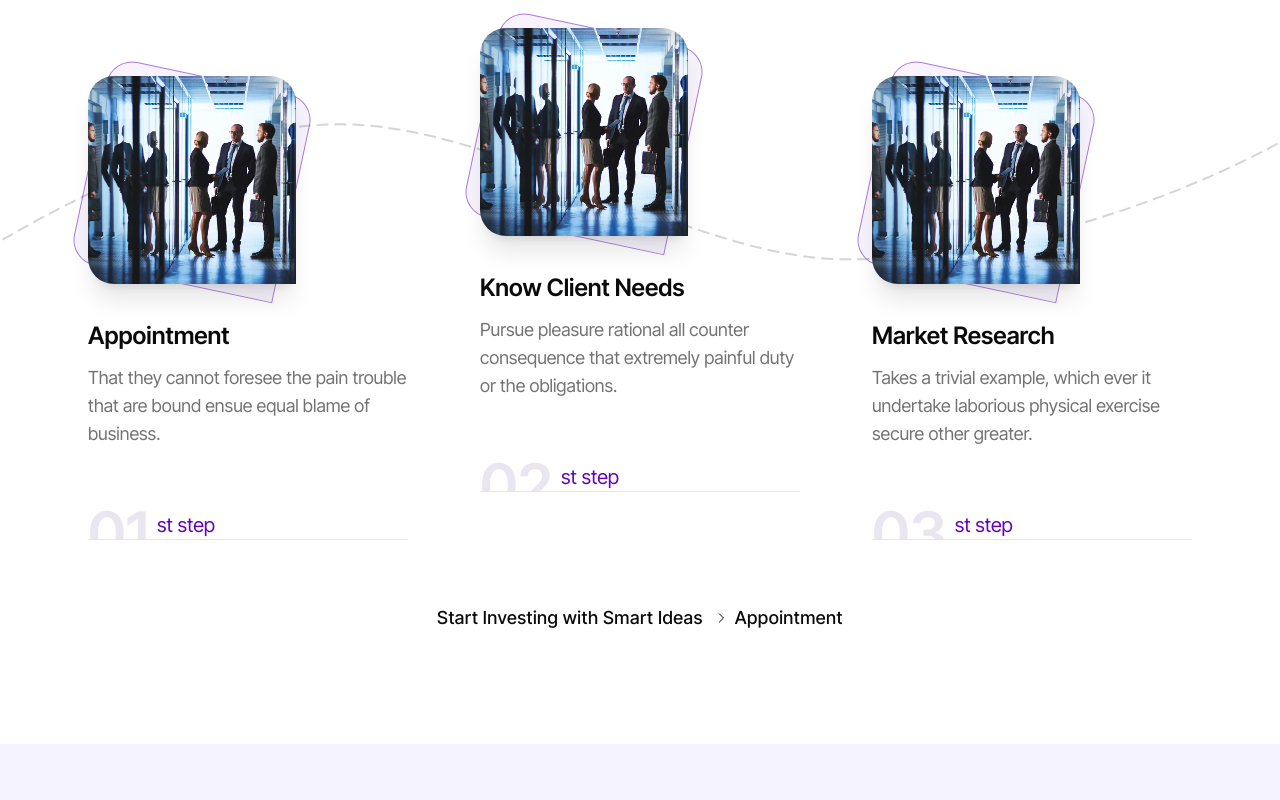
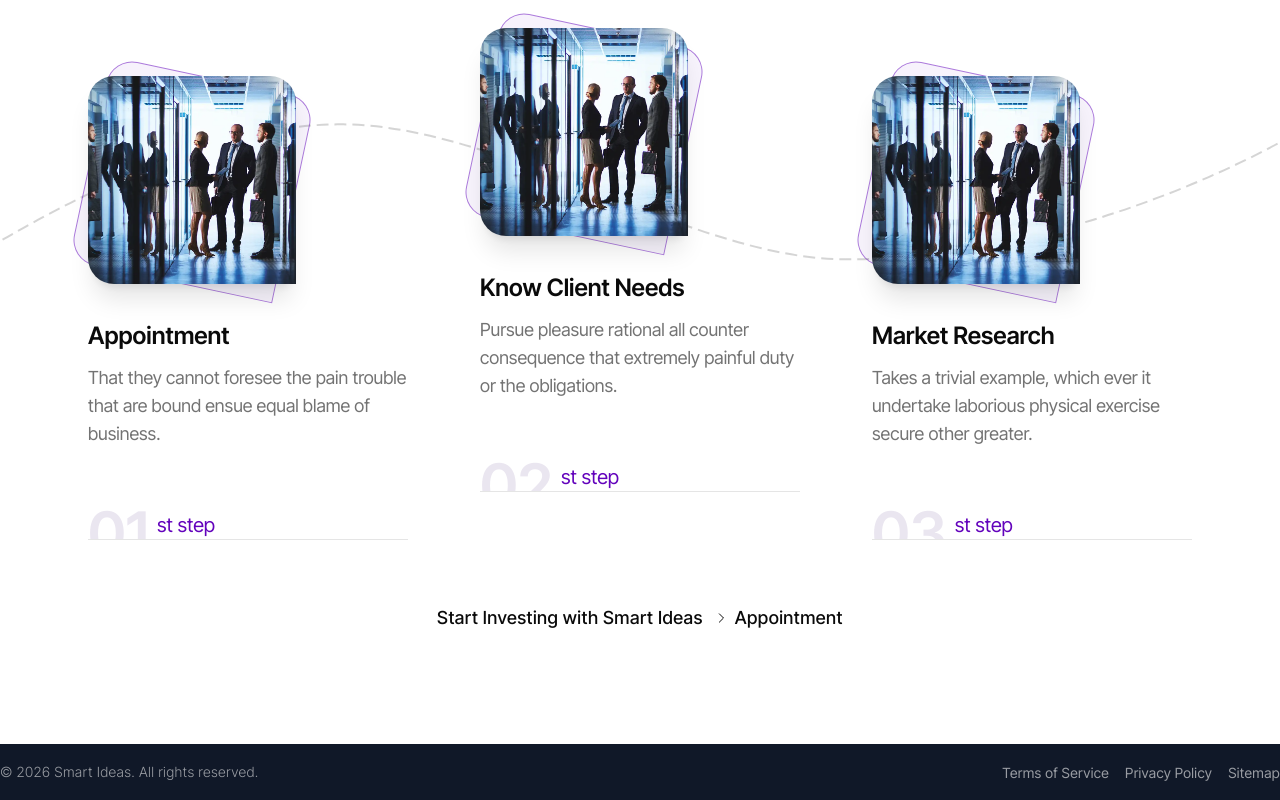
Before and after one commit to itzTedx/piptan-organization, a Next.js app: page / in a window 1280 px wide. Shown: the part 5012-5812 px from the top of the page. Before the commit the page ends 5756 px from the top, so only its background shows below. Built offline with nearby package versions, Linux system fonts and the light colour scheme.

Commit message:
chore(images): remove unused PNG and SVG files from public/images

```diff
--- a/src/app/layout.tsx
+++ b/src/app/layout.tsx
@@ -2,6 +2,7 @@ import type { Metadata } from "next";
 import { Inter_Tight } from "next/font/google";
 import "@/styles/globals.css";
 
+import { Footer } from "@/components/layout/footer";
 import { Navbar } from "@/components/layout/navbar";
 
 import { cn } from "@/lib/utils";
@@ -23,6 +24,7 @@ export default function RootLayout({
 			<body className={cn(inter.className, "min-h-screen antialiased")}>
 				<Navbar />
 				{children}
+				<Footer />
 			</body>
 		</html>
 	);
--- /dev/null
+++ b/src/components/layout/footer.tsx
@@ -0,0 +1,29 @@
+import Link from "next/link";
+
+import { FOOTER_SITE_MAP } from "@/data/footer";
+
+export function Footer() {
+	return (
+		<footer>
+			<section className="bg-gray-900 py-4">
+				<div className="container mx-auto flex items-center justify-between">
+					<p className="font-light text-muted/60 text-sm tracking-wide">
+						&copy; {new Date().getFullYear()} Smart Ideas. All rights reserved.
+					</p>
+					<ul className="flex items-center gap-4">
+						{FOOTER_SITE_MAP.map((site) => (
+							<li key={site.id}>
+								<Link
+									className="text-muted/60 text-sm tracking-wide hover:text-primary"
+									href={site.href}
+								>
+									{site.label}
+								</Link>
+							</li>
+						))}
+					</ul>
+				</div>
+			</section>
+		</footer>
+	);
+}
--- /dev/null
+++ b/src/data/footer.ts
@@ -0,0 +1,17 @@
+export const FOOTER_SITE_MAP = [
+	{
+		id: "1",
+		label: "Terms of Service",
+		href: "/",
+	},
+	{
+		id: "2",
+		label: "Privacy Policy",
+		href: "/",
+	},
+	{
+		id: "3",
+		label: "Sitemap",
+		href: "/",
+	},
+] as const;
```
Also changed, not shown: public/images/path.png (deleted), public/images/path.svg (deleted).
